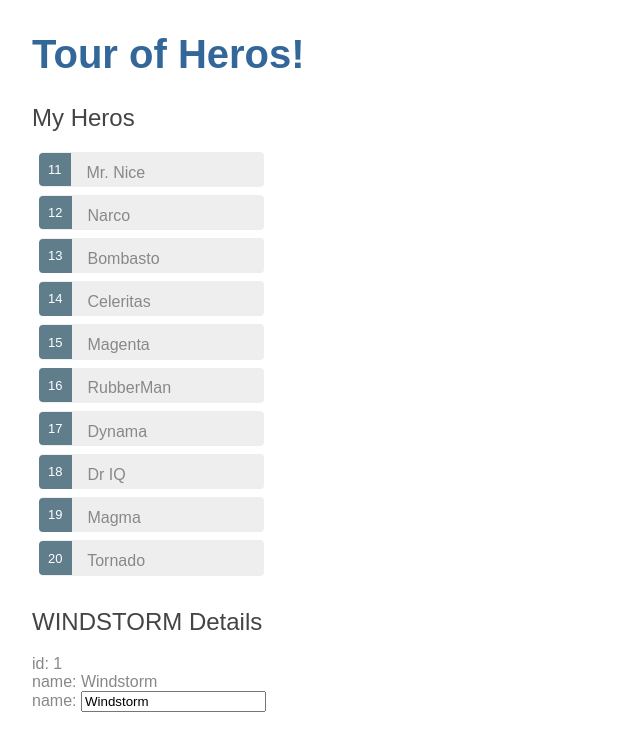
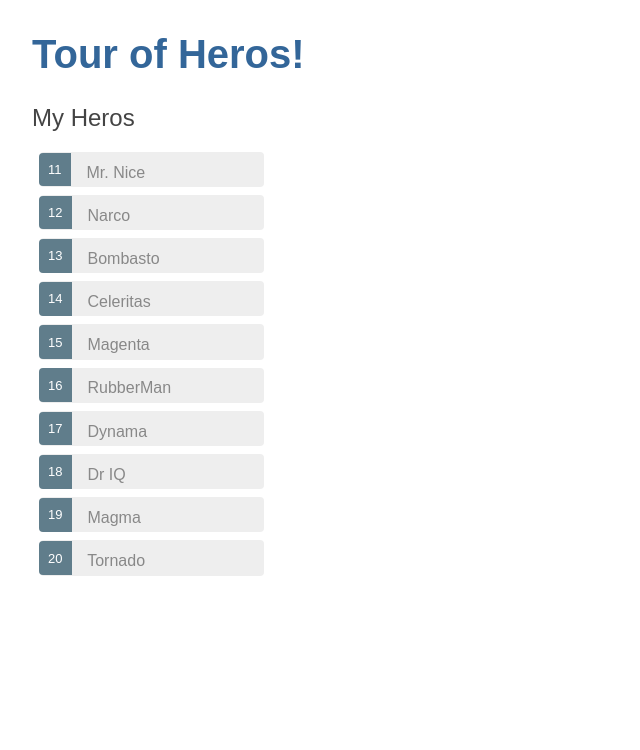
Before and after one commit to jasondunken/my-app, an Angular app: page / in a window 1280 px wide. Shown: the top 750 px of the page, without its empty margins (0-640 px from the left). Built offline with nearby package versions, Linux system fonts and the light colour scheme.

Commit message:
fixed hero detail display/removed initial test hero

```diff
--- a/src/app/heros/heros.component.html
+++ b/src/app/heros/heros.component.html
@@ -1,14 +1,16 @@
 <h2>My Heros</h2>
 <ul class="heros">
-  <li *ngFor="let hero of heros">
+  <li *ngFor="let hero of heros" (click)="onSelect(hero)">
     <span class="badge">{{hero.id}}</span> {{hero.name}}
   </li>
 </ul>
-<h2>{{hero.name | uppercase}} Details</h2>
-<div><span>id: {{hero.id}}</span></div>
-<div><span>name: {{hero.name}}</span></div>
-<div>
-  <label>name:
-    <input [(ngModel)]="hero.name" placeholder="name">
-  </label>
+<div *ngIf="selectedHero">
+  <h2>{{selectedHero.name | uppercase}} Details</h2>
+  <div><span>id: {{selectedHero.id}}</span></div>
+  <div><span>name: {{selectedHero.name}}</span></div>
+  <div>
+    <label>name:
+      <input [(ngModel)]="selectedHero.name" placeholder="selectedHero.name">
+    </label>
+  </div>
 </div>
--- a/src/app/heros/heros.component.ts
+++ b/src/app/heros/heros.component.ts
@@ -9,10 +9,12 @@ import { HEROS } from '../mock-heros';
 })
 export class HerosComponent implements OnInit {
   heros = HEROS;
-  hero: Hero = {
-    id: 1,
-    name: 'Windstorm'
-  };
+
+  selectedHero: Hero;
+  onSelect(hero: Hero): void {
+    this.selectedHero = hero;
+  }
+
   constructor() { }
 
   ngOnInit() {
```
